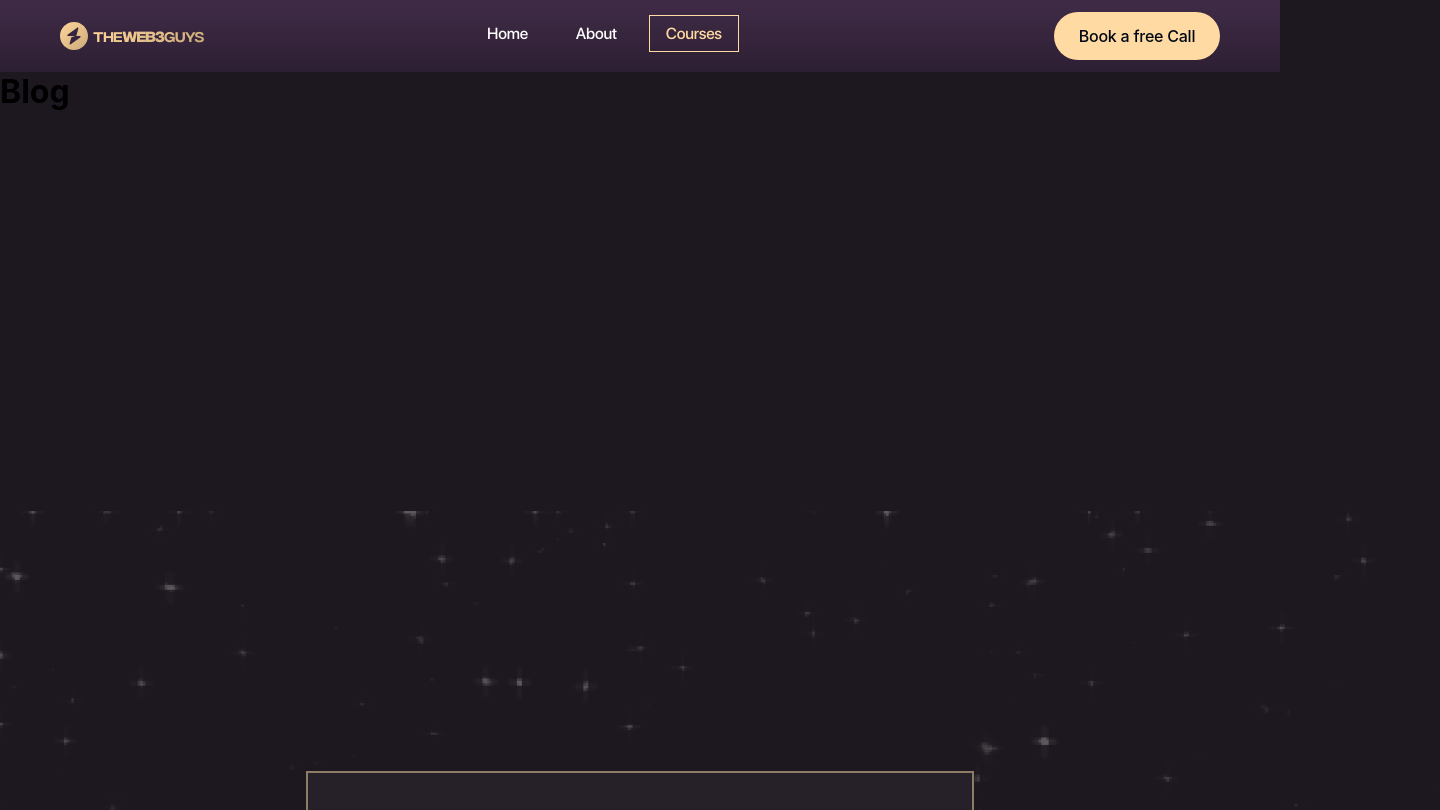
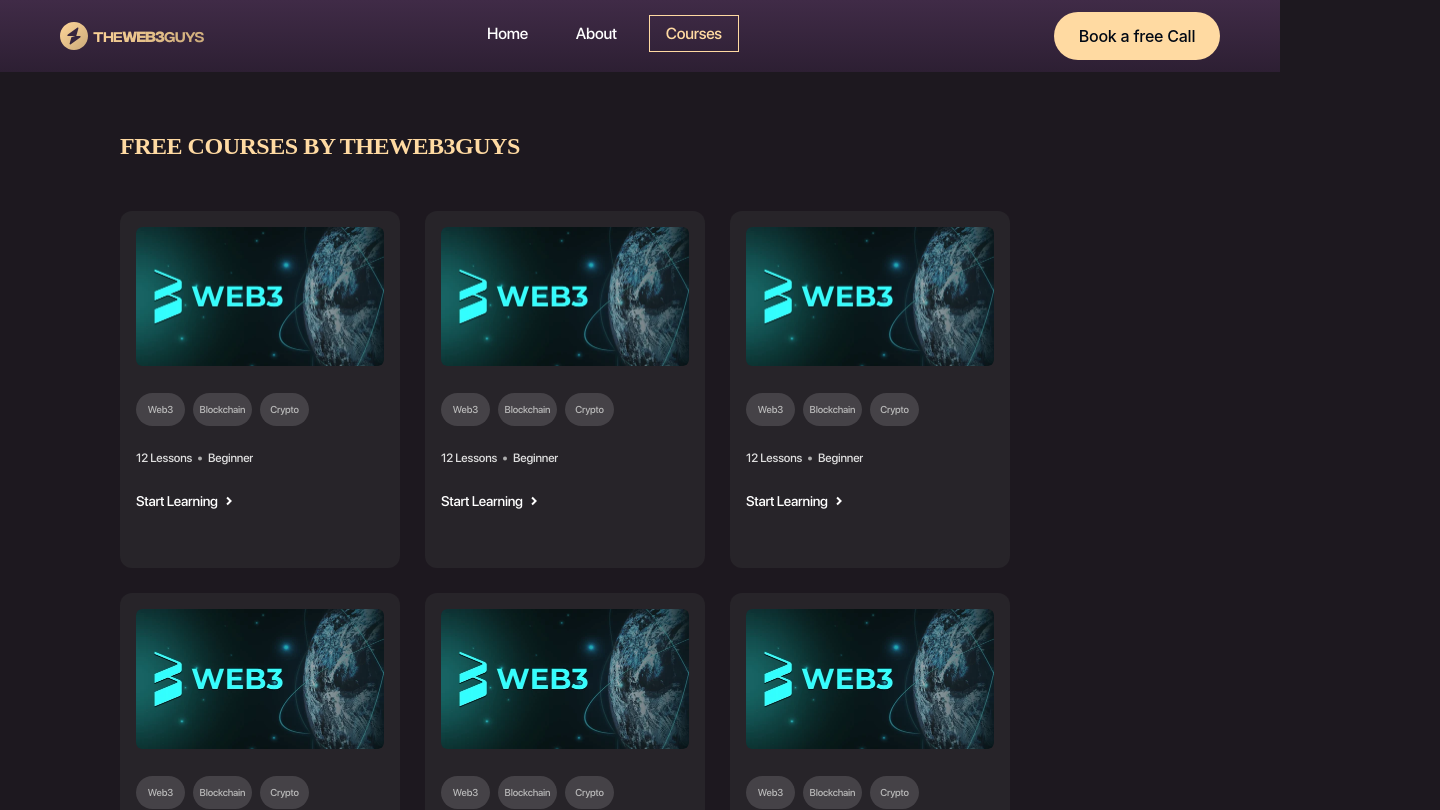
Before and after one commit to kalracodes/Web3guys_Website, a React (Create React App) app: page /courses in a window 1280 px wide. Shown: the top 810 px of the page, 1440 px wide, since content can reach past the window. Built offline with nearby package versions, Linux system fonts and the light colour scheme.

Commit message:
Course page 80%

```diff
--- a/src/App.js
+++ b/src/App.js
@@ -4,7 +4,6 @@
 import { Home } from "./Pages/Home.js"
 import { About } from "./Pages/About";
 import { Courses } from "./Pages/Courses";
-import { Footer } from "./components/footer/Footer";
 function App() {
   return (
     <>
@@ -19,7 +18,6 @@
           </Routes>
         </div>
       </Router>
-      <Footer/>
   </>
   );
 }
--- a/src/Pages/Courses.js
+++ b/src/Pages/Courses.js
@@ -1,9 +1,11 @@
 import React from "react";
-
+import { Footer } from "../components/footer/footer.jsx";
+import Course from "../components/course/course.jsx";
 export const Courses = () => {
   return (
     <div>
-      <h1>Blog</h1>
+      <Course/>
+      <Footer/>
     </div>
   );
 };
--- a/src/Pages/Home.js
+++ b/src/Pages/Home.js
@@ -1,6 +1,7 @@
 import React from "react";
 import Homepage2 from "../components/homepage2/homepage2.jsx";
 import Homepage1 from "../assets/homepage1.webp"
+import { Footer } from "../components/footer/Footer-home";
 export const Home = () => {
   return (
     <div className="HomePage">
@@ -10,6 +11,7 @@
       <div className="homepage-comp2">
         <Homepage2/>
       </div>
+      <Footer/>
     </div>
   );
 };
--- /dev/null
+++ b/src/components/course/course.css
@@ -0,0 +1,31 @@
+.CourseHead {
+	margin-top: 60px;
+	margin-left: 120px;
+	font-family: "Montserrat";
+	font-style: normal;
+	font-weight: 800;
+	font-size: 24px;
+	line-height: 120%;
+	/* identical to box height, or 29px */
+
+	letter-spacing: -0.02em;
+	text-transform: uppercase;
+
+	color: #ffdaa2;
+
+	/* Inside auto layout */
+
+	flex: none;
+	order: 0;
+	flex-grow: 0;
+}
+.courses {
+  margin-top:50px;
+  margin-left:120px;
+  margin-right:120px;
+	display: flex;
+  flex-wrap: wrap;
+	flex-direction: row;
+	padding: 0px;
+	gap: 25px;
+}
--- /dev/null
+++ b/src/components/course/course.jsx
@@ -0,0 +1,25 @@
+import React from "react";
+import './course.css'
+import CourseCard from "./course_card.jsx";
+function Course() {
+	var arrays = ["Web3", "Blockchain", "Crypto"];
+	return (
+		<div>
+			<div className="courseHeader">
+				<div className="CourseHead">Free Courses By TheWeb3Guys</div>
+                {/* <div className="CourseSearch"></div> */}
+			</div>
+            <div className="courses">
+                <CourseCard tags={arrays}/>
+                <CourseCard tags={arrays}/>
+                <CourseCard tags={arrays}/>
+                <CourseCard tags={arrays}/>
+                <CourseCard tags={arrays}/>
+                <CourseCard tags={arrays}/>
+                <CourseCard tags={arrays}/>
+            </div>
+		</div>
+	);
+}
+
+export default Course;
--- /dev/null
+++ b/src/components/course/course_card.css
@@ -0,0 +1,130 @@
+.CourseCard {
+	display: flex;
+	flex-direction: column;
+	/* align-items: flex-start; */
+	padding: 16px 16px 24px;
+	gap: 15px;
+
+	width: 248px;
+	height: 317.5px;
+
+	background: #272429;
+	border-radius: 12px;
+}
+.Courseimg{
+  max-width: 248px;
+	max-height: 139.5px;
+}
+.Courseimg img {
+  width: 248px;
+	height: 139.5px;
+	border-radius: 6px;
+}
+
+.CourseText {
+	display: flex;
+	flex-direction: column;
+	align-items: flex-start;
+	padding: 0px;
+	gap: 12px;
+	/* width: 240px;
+	height: 58px; */
+}
+.CourseHeader {
+	font-family: "SF Pro";
+	font-style: normal;
+	font-weight: 600;
+	font-size: 16px;
+	line-height: 168%;
+	/* identical to box height, or 27px */
+
+	letter-spacing: -0.015em;
+
+	color: #ffffff;
+}
+.CourseTags {
+  /* margin-top: 8px; */
+	display: flex;
+	flex-direction: row;
+	align-items: flex-start;
+	padding: 0px;
+	gap: 8px;
+
+	width: 173px;
+	height: 25px;
+}
+
+.CourseTag {
+	display: flex;
+	flex-direction: row;
+	justify-content: center;
+	align-items: center;
+	padding: 4px 8px;
+
+	width: 43px;
+	height: 25px;
+
+	background: #454247;
+	border-radius: 100px;
+	font-family: "SF Pro";
+	font-style: normal;
+	font-weight: 400;
+	font-size: 10px;
+	line-height: 168%;
+	/* identical to box height, or 17px */
+
+	letter-spacing: -0.015em;
+
+	color: #b8b8b8;
+}
+.CourseDetails {
+  margin-top: 15px;
+	display: flex;
+	flex-direction: row;
+	align-items: center;
+	padding: 0px;
+	gap: 6px;
+
+	width: 187px;
+	height: 20px;
+	font-family: "SF Pro";
+	font-style: normal;
+	font-weight: 500;
+	font-size: 12px;
+	line-height: 168%;
+	/* or 20px */
+
+	letter-spacing: -0.015em;
+
+	color: #dfdfdf;
+}
+
+.CourseCTA {
+  margin-top:6px;
+	display: flex;
+	flex-direction: row;
+	align-items: center;
+	padding: 0px;
+	width: 118px;
+	height: 24px;
+	border-radius: 48px;
+	flex: none;
+	order: 3;
+	flex-grow: 0;
+	background: none;
+	border: none;
+	cursor: pointer;
+	font-family: "SF Pro";
+	font-style: normal;
+	font-weight: 500;
+	font-size: 14px;
+	line-height: 168%;
+	/* identical to box height, or 24px */
+
+	letter-spacing: -0.015em;
+
+	color: #ffffff;
+}
+.CourseCTA img{
+  padding-left:8px;
+}
--- /dev/null
+++ b/src/components/course/course_card.jsx
@@ -0,0 +1,33 @@
+import React from "react";
+import web3sampleimg from "../../assets/web3sampleimg.webp";
+import dot from "../../assets/dot.svg";
+import "./course_card.css"
+import rightArrow from "../../assets/right_arrow.svg"
+function CourseCard(props) {
+	return (
+		<div>
+			<div className="CourseCard">
+				<div className="Courseimg">
+					<img src={web3sampleimg} alt="" />
+				</div>
+				<div className="CourseText">
+					<div className="CourseHeader">{props.Title}</div>
+					<div className="CourseTags">
+						{props.tags.map((element) => {
+							return <div className="CourseTag">{element}</div>;
+						})}
+					</div>
+				</div>
+                <div className="CourseDetails">
+                    <div className="Courselectures">12 Lessons</div>
+                    <img src={dot} alt="" />
+                    <div className="Courselevel">Beginner</div>
+                </div>
+				<button className="CourseCTA" >Start Learning
+				<img src={rightArrow} alt="" /></button>
+			</div>
+		</div>
+	);
+}
+
+export default CourseCard;
--- a/src/components/footer/footer.css
+++ b/src/components/footer/footer.css
@@ -1,7 +1,10 @@
 footer {
 	margin-top: 400px;
+	margin-bottom: 50px;
 }
-
+.footer{
+	margin-top:0px !important;
+}
 .footer-line-1 {
 	margin-top: 60px !important;
 	margin: 0px 120px;
--- /dev/null
+++ b/src/components/footer/footer.jsx
@@ -0,0 +1,35 @@
+import React from "react";
+import "./footer.css";
+import logo from "../../assets/website-logo.svg";
+import facebook from "../../assets/facebook.svg";
+import twitter from "../../assets/twitter.svg";
+import linkedin from "../../assets/linkedin.svg";
+export function Footer() {
+	return (
+		<footer className="footer">
+			<div className="footer-line-1"></div>
+			<div className="foot-desktop">
+				<div className="footer-logo">
+					<img src={logo} alt="" />
+					<span className="footer-logo-name">
+						The<strong>WEB3</strong>Guys
+					</span>
+				</div>
+				<div className="footer-copyright-1">
+					&copy;2023 TheWeb3Guys. All Rights Reserved
+				</div>
+				<div className="footer-links">
+					<div className="footer-link">
+						<img src={facebook} alt="" />
+					</div>
+					<div className="footer-link">
+						<img src={twitter} alt="" />
+					</div>
+					<div className="footer-link">
+						<img src={linkedin} alt="" />
+					</div>
+				</div>
+			</div>
+		</footer>
+	);
+}
--- a/src/components/homepage2/why_choose_us.css
+++ b/src/components/homepage2/why_choose_us.css
@@ -35,7 +35,7 @@
   width: 1440px;
   height: 790.15px;
   object-fit: cover;
-  opacity: 0.28;
+  opacity: 0.08;
   mix-blend-mode: screen;
   z-index: 1;
 }
```
Also changed, not shown: src/assets/dot.svg (added), src/assets/web3sampleimg.webp (added), src/components/footer/Footer-home.js (renamed from src/components/footer/Footer.js).
